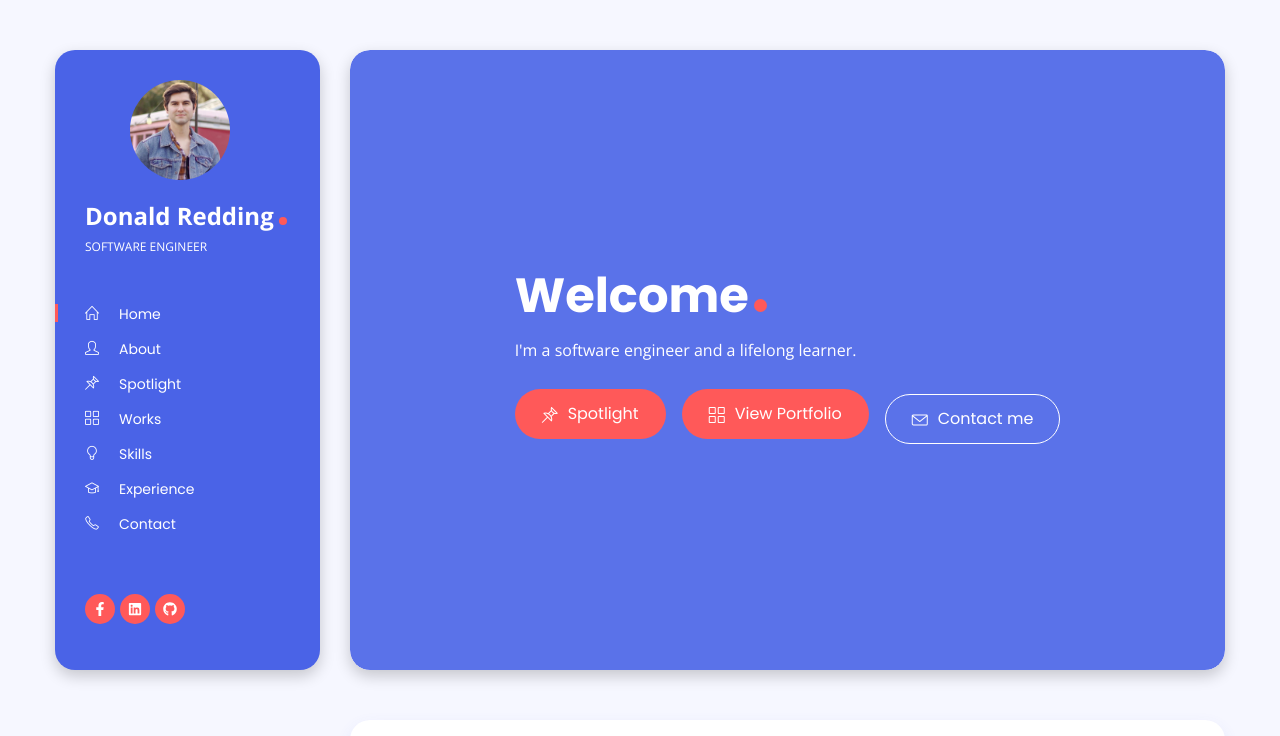
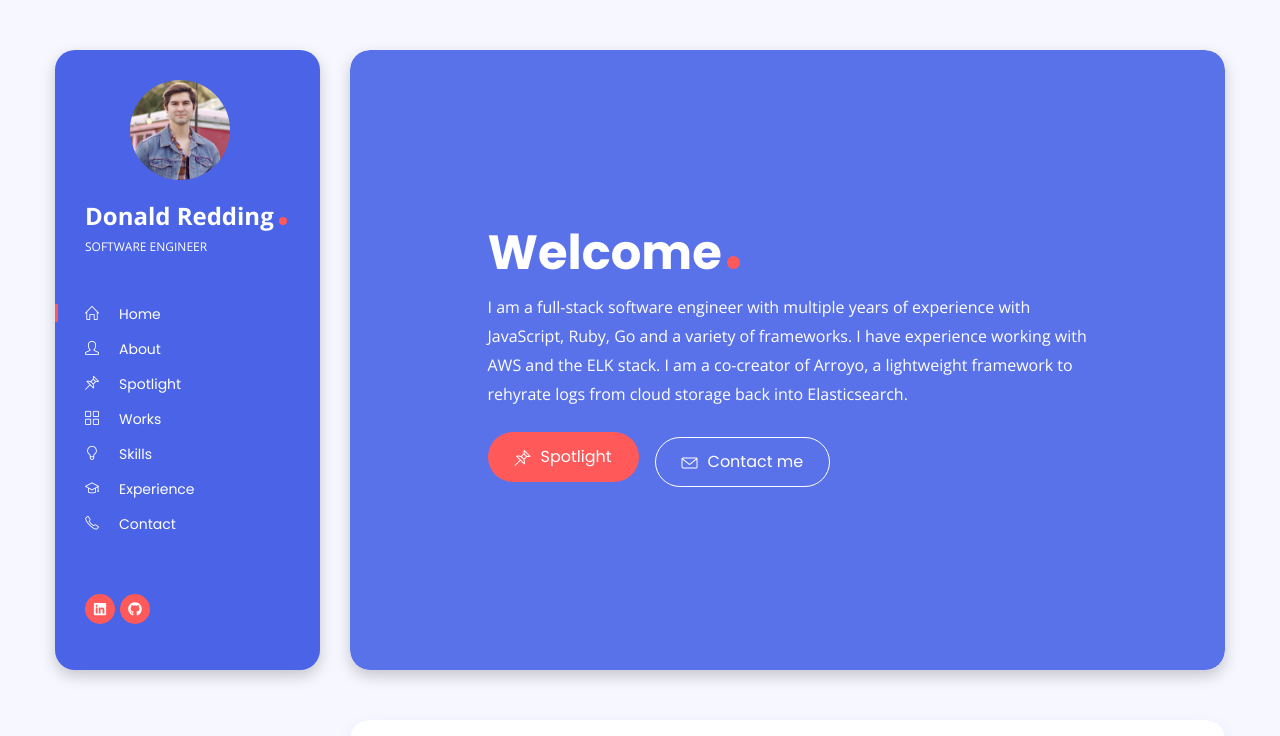
Before and after one commit to donald-p-redding/personal_website, a React (Create React App) app: page / in a window 1280 px wide. Shown: the top 736 px of the page. Built offline with nearby package versions, Linux system fonts and the light colour scheme.

Commit message:
updated Welcome section + removed FB link

```diff
--- a/src/App.js
+++ b/src/App.js
@@ -14,7 +14,6 @@ function App() {
     <BrowserRouter>
       <Switch>
         <Route path="/" component={Homepage} exact />
-        <Route path="/blogs/:id/:title" component={BlogDetails} />
       </Switch>
     </BrowserRouter>
   );
--- a/src/components/Layout/Header.jsx
+++ b/src/components/Layout/Header.jsx
@@ -212,13 +212,6 @@ function Header({ toggleHeader, toggleHandler }) {
 
           <div className="footer mt-auto">
             <ul className="social-icons list-inline">
-              {!headerData.social.facebook ? null : (
-                <li className="list-inline-item">
-                  <a target="_blank" rel="noreferrer" href={headerData.social.facebook}>
-                    <FaFacebookF />
-                  </a>
-                </li>
-              )}
               {!headerData.social.linkedin ? null : (
                 <li className="list-inline-item">
                   <a target="_blank" rel="noreferrer" href={headerData.social.linkedin}>
--- a/src/components/Sections/About.jsx
+++ b/src/components/Sections/About.jsx
@@ -7,7 +7,7 @@ const aboutData = {
   location: "Los Angeles, CA",
   email: "don@donaldredding.dev",
   aboutMe:
-    `I am a software engineer based out of Los Angeles, California. I cut my teeth in the world of low voltage construction before transitioning into development. The construction world taught me the importance of clear communication and the invaluable impact of mentorship. Software is inherently collaborative, and the ability to learn from the experiences of others is essential to me.`,
+    `I am a software engineer based out of Los Angeles, California. I cut my teeth in the world of low voltage construction before transitioning into software. The construction world taught me the importance of clear communication and the invaluable impact of mentorship. Software is inherently collaborative, and the ability to learn from the experiences of others is essential to me.`,
 };
 
 function About() {
--- a/src/components/Sections/Contact.jsx
+++ b/src/components/Sections/Contact.jsx
@@ -41,7 +41,7 @@ function Contact() {
   const submitEmail = async() => {
     try {
       await emailjs.send("service_ucsox8i","contact_form", formdata, "2LMAbSLXyanZbUENl")
-      setMessage('Message Recieved. Be sure to check your spam folder for automated confirmation');
+      setMessage('Message Received. Be sure to check your spam folder for an automated confirmation');
     } catch {
       setError(true)
       setMessage("Unable to submit request.")
--- a/src/components/Sections/Herosection.jsx
+++ b/src/components/Sections/Herosection.jsx
@@ -4,7 +4,7 @@ import { Link as ScrollLink } from "react-scroll";
 const herosectionData = {
   name: "Welcome",
   aboutMe:
-    "I'm a software engineer and a lifelong learner.",
+    "I am a full-stack software engineer with multiple years of experience with JavaScript, Ruby, Go and a variety of frameworks. I have experience working with AWS and the ELK stack. I am a co-creator of Arroyo, a lightweight framework to rehyrate logs from cloud storage back into Elasticsearch.",
 };
 
 function Herosection() {
@@ -29,17 +29,6 @@ function Herosection() {
         >
           <i className="icon-pin"></i>Spotlight
         </ScrollLink>
-        <ScrollLink
-          activeClass="active"
-          to="section-portfolios"
-          spy={true}
-          smooth={true}
-          duration={500}
-          offset={50}
-          className="btn btn-default btn-lg mr-3"
-        >
-          <i className="icon-grid"></i>View Portfolio
-        </ScrollLink>
         <div
           className="spacer d-md-none d-lg-none d-sm-none"
           data-height="10"
```
